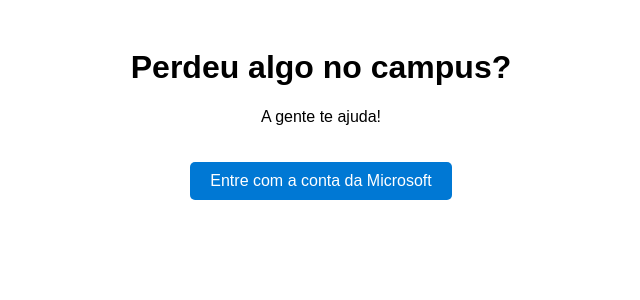
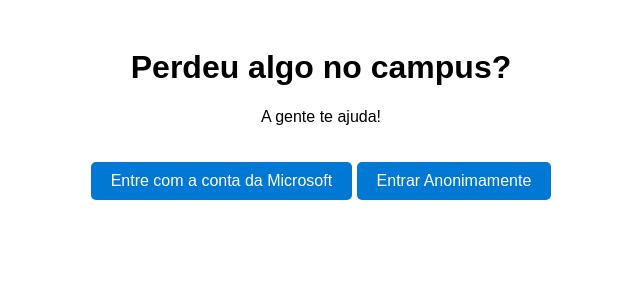
Before and after one commit to zlimaz/2025-1-AcheiUnB-Testes, a Django app: page /login/ in a window 1280 px wide. Shown: the top 300 px of the page, without its empty margins (319-959 px from the left). Run offline with Django 5.2, Linux system fonts and the light colour scheme.

Commit message:
refactor(login): adiciona o botão de entrar como anônimo

```diff
--- a/API/users/templates/users/login.html
+++ b/API/users/templates/users/login.html
@@ -30,5 +30,6 @@
     <h1>Perdeu algo no campus?</h1>
     <p>A gente te ajuda!</p>
     <a href="https://login.microsoftonline.com/common/oauth2/v2.0/authorize?client_id=407427a4-6920-4549-80c6-bc772b8da945&redirect_uri=http%3A%2F%2Flocalhost%3A8000%2Faccounts%2Fmicrosoft%2Flogin%2Fcallback%2F&scope=User.Read&response_type=code&state=Zay5NfY4tSn7JgvO&domain=alunos.unb.br" class="btn">Entre com a conta da Microsoft</a>
+    <a href="{% url 'anon-login' %}" class="btn btn-anon">Entrar Anonimamente</a>
 </body>
 </html>
```
